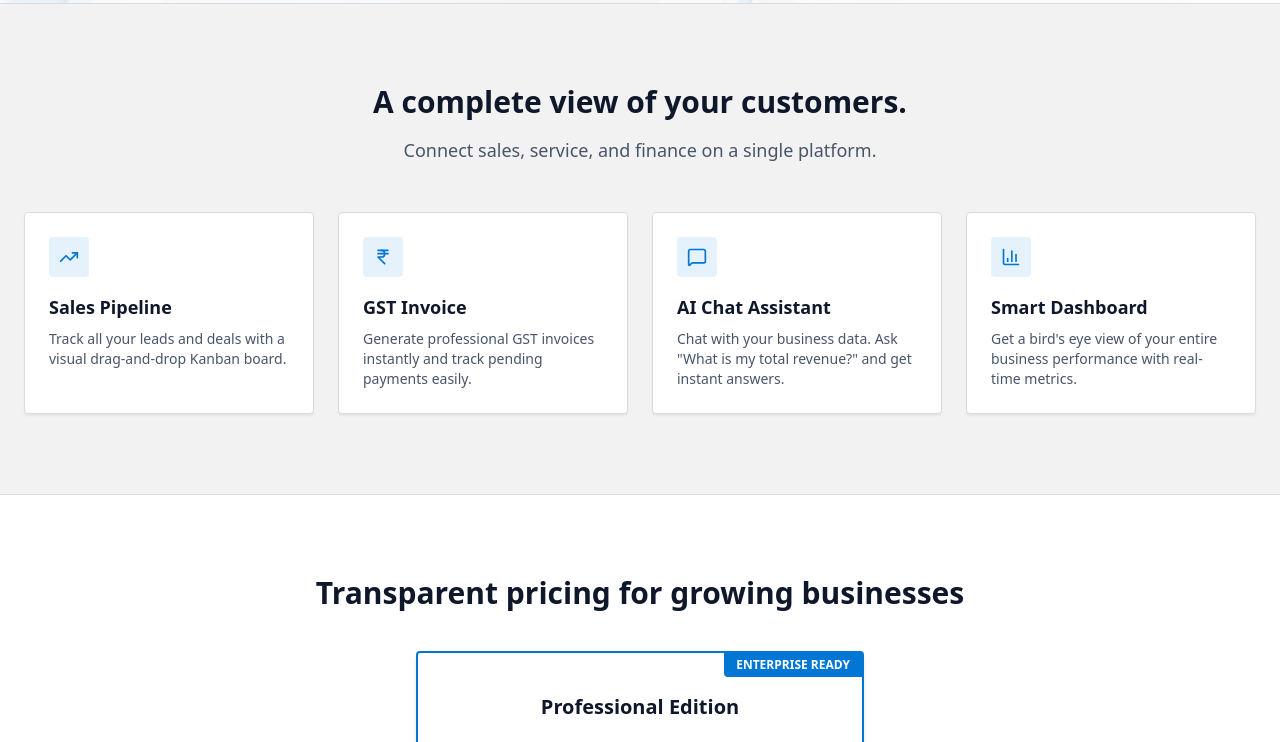
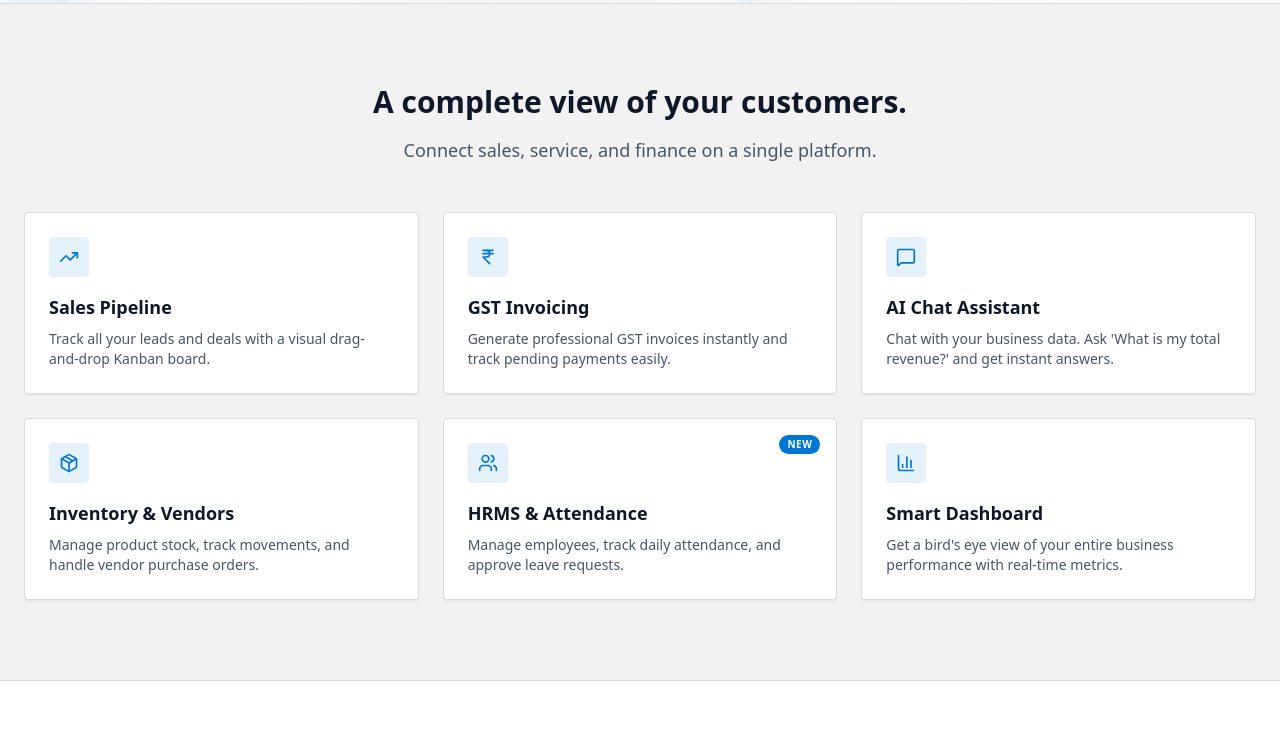
Before and after one commit to Kaushaltiwari27/vyapar-ai, a Next.js app: page / in a window 1280 px wide. Shown: the part 485-1227 px from the top of the page. Built offline with nearby package versions, Linux system fonts and the light colour scheme.

Commit message:
feat: make landing page features dynamic and add HRMS module to it

```diff
--- a/app/page.tsx
+++ b/app/page.tsx
@@ -1,5 +1,6 @@
 import Link from "next/link";
-import { ShieldCheck, MessageSquare, IndianRupee, BarChart3, TrendingUp, CheckCircle2, Cloud } from "lucide-react";
+import { ShieldCheck, CheckCircle2, Cloud } from "lucide-react";
+import { APP_FEATURES } from "@/lib/features";
 import { Button } from "@/components/ui/button";
 
 export default function LandingPage() {
@@ -69,42 +70,24 @@ export default function LandingPage() {
               <p className="text-slate-600 max-w-2xl mx-auto text-lg">Connect sales, service, and finance on a single platform.</p>
             </div>
 
-            <div className="grid md:grid-cols-2 lg:grid-cols-4 gap-6">
-              {/* Feature 1 */}
-              <div className="bg-white p-6 rounded-[4px] border border-[#dddbda] shadow-[0_2px_2px_rgba(0,0,0,0.05)] hover:shadow-md transition-shadow">
-                <div className="w-10 h-10 bg-[#0176D3]/10 text-[#0176D3] rounded flex items-center justify-center mb-4">
-                  <TrendingUp className="w-5 h-5" />
-                </div>
-                <h3 className="text-lg font-bold mb-2 text-slate-900">Sales Pipeline</h3>
-                <p className="text-slate-600 text-sm">Track all your leads and deals with a visual drag-and-drop Kanban board.</p>
-              </div>
-
-              {/* Feature 2 */}
-              <div className="bg-white p-6 rounded-[4px] border border-[#dddbda] shadow-[0_2px_2px_rgba(0,0,0,0.05)] hover:shadow-md transition-shadow">
-                <div className="w-10 h-10 bg-[#0176D3]/10 text-[#0176D3] rounded flex items-center justify-center mb-4">
-                  <IndianRupee className="w-5 h-5" />
-                </div>
-                <h3 className="text-lg font-bold mb-2 text-slate-900">GST Invoice</h3>
-                <p className="text-slate-600 text-sm">Generate professional GST invoices instantly and track pending payments easily.</p>
-              </div>
-
-              {/* Feature 3 */}
-              <div className="bg-white p-6 rounded-[4px] border border-[#dddbda] shadow-[0_2px_2px_rgba(0,0,0,0.05)] hover:shadow-md transition-shadow">
-                <div className="w-10 h-10 bg-[#0176D3]/10 text-[#0176D3] rounded flex items-center justify-center mb-4">
-                  <MessageSquare className="w-5 h-5" />
-                </div>
-                <h3 className="text-lg font-bold mb-2 text-slate-900">AI Chat Assistant</h3>
-                <p className="text-slate-600 text-sm">Chat with your business data. Ask &quot;What is my total revenue?&quot; and get instant answers.</p>
-              </div>
-
-              {/* Feature 4 */}
-              <div className="bg-white p-6 rounded-[4px] border border-[#dddbda] shadow-[0_2px_2px_rgba(0,0,0,0.05)] hover:shadow-md transition-shadow">
-                <div className="w-10 h-10 bg-[#0176D3]/10 text-[#0176D3] rounded flex items-center justify-center mb-4">
-                  <BarChart3 className="w-5 h-5" />
-                </div>
-                <h3 className="text-lg font-bold mb-2 text-slate-900">Smart Dashboard</h3>
-                <p className="text-slate-600 text-sm">Get a bird&apos;s eye view of your entire business performance with real-time metrics.</p>
-              </div>
+            <div className="grid md:grid-cols-2 lg:grid-cols-3 gap-6">
+              {APP_FEATURES.map((feature) => {
+                const Icon = feature.icon;
+                return (
+                  <div key={feature.id} className="relative bg-white p-6 rounded-[4px] border border-[#dddbda] shadow-[0_2px_2px_rgba(0,0,0,0.05)] hover:shadow-md transition-shadow">
+                    {feature.isNew && (
+                      <div className="absolute top-4 right-4 bg-[#0176D3] text-white text-[10px] font-bold px-2 py-0.5 rounded-full uppercase tracking-wider">
+                        New
+                      </div>
+                    )}
+                    <div className="w-10 h-10 bg-[#0176D3]/10 text-[#0176D3] rounded flex items-center justify-center mb-4">
+                      <Icon className="w-5 h-5" />
+                    </div>
+                    <h3 className="text-lg font-bold mb-2 text-slate-900">{feature.title}</h3>
+                    <p className="text-slate-600 text-sm">{feature.description}</p>
+                  </div>
+                );
+              })}
             </div>
           </div>
         </section>
--- /dev/null
+++ b/lib/features.ts
@@ -0,0 +1,46 @@
+import { TrendingUp, IndianRupee, MessageSquare, BarChart3, Users, Package } from "lucide-react";
+
+export const APP_FEATURES = [
+  {
+    id: "sales_pipeline",
+    title: "Sales Pipeline",
+    description: "Track all your leads and deals with a visual drag-and-drop Kanban board.",
+    icon: TrendingUp,
+    isNew: false
+  },
+  {
+    id: "gst_invoicing",
+    title: "GST Invoicing",
+    description: "Generate professional GST invoices instantly and track pending payments easily.",
+    icon: IndianRupee,
+    isNew: false
+  },
+  {
+    id: "ai_assistant",
+    title: "AI Chat Assistant",
+    description: "Chat with your business data. Ask 'What is my total revenue?' and get instant answers.",
+    icon: MessageSquare,
+    isNew: false
+  },
+  {
+    id: "inventory",
+    title: "Inventory & Vendors",
+    description: "Manage product stock, track movements, and handle vendor purchase orders.",
+    icon: Package,
+    isNew: false
+  },
+  {
+    id: "hrms",
+    title: "HRMS & Attendance",
+    description: "Manage employees, track daily attendance, and approve leave requests.",
+    icon: Users,
+    isNew: true
+  },
+  {
+    id: "smart_dashboard",
+    title: "Smart Dashboard",
+    description: "Get a bird's eye view of your entire business performance with real-time metrics.",
+    icon: BarChart3,
+    isNew: false
+  }
+];
```
